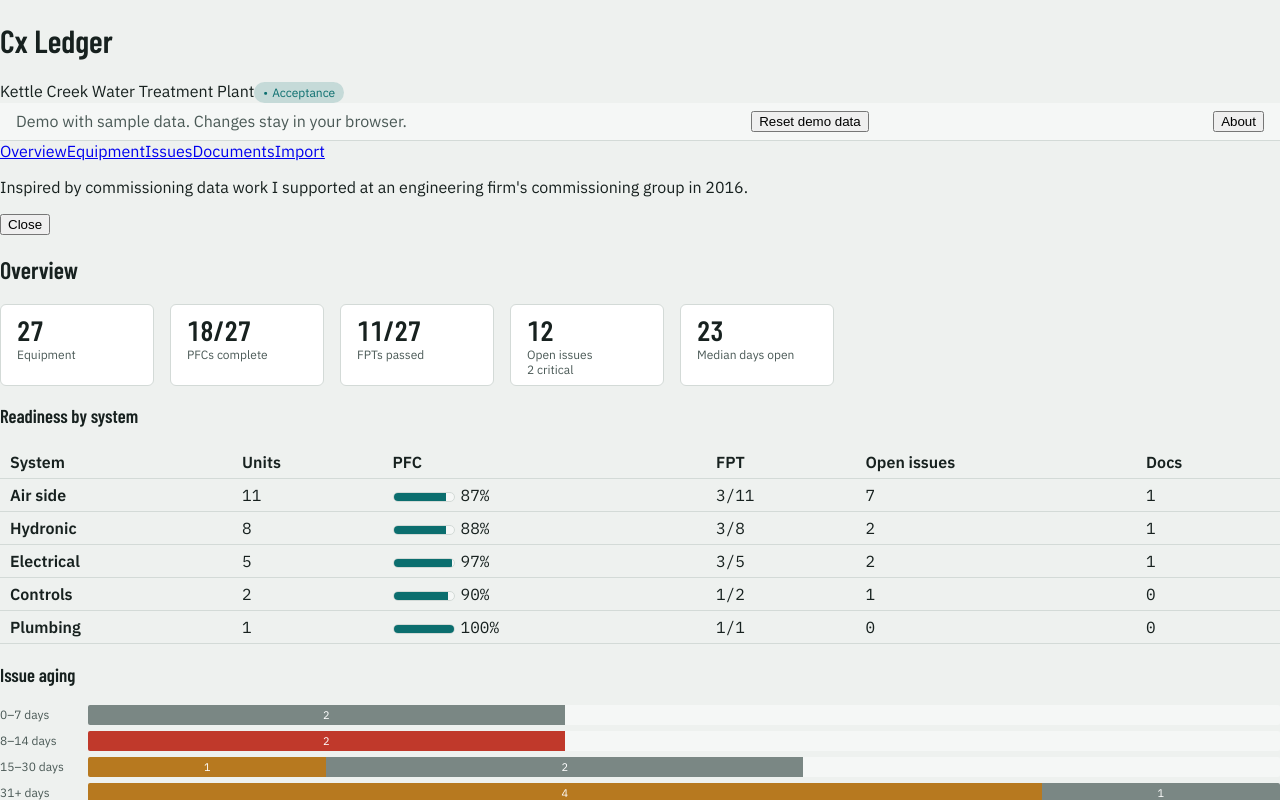
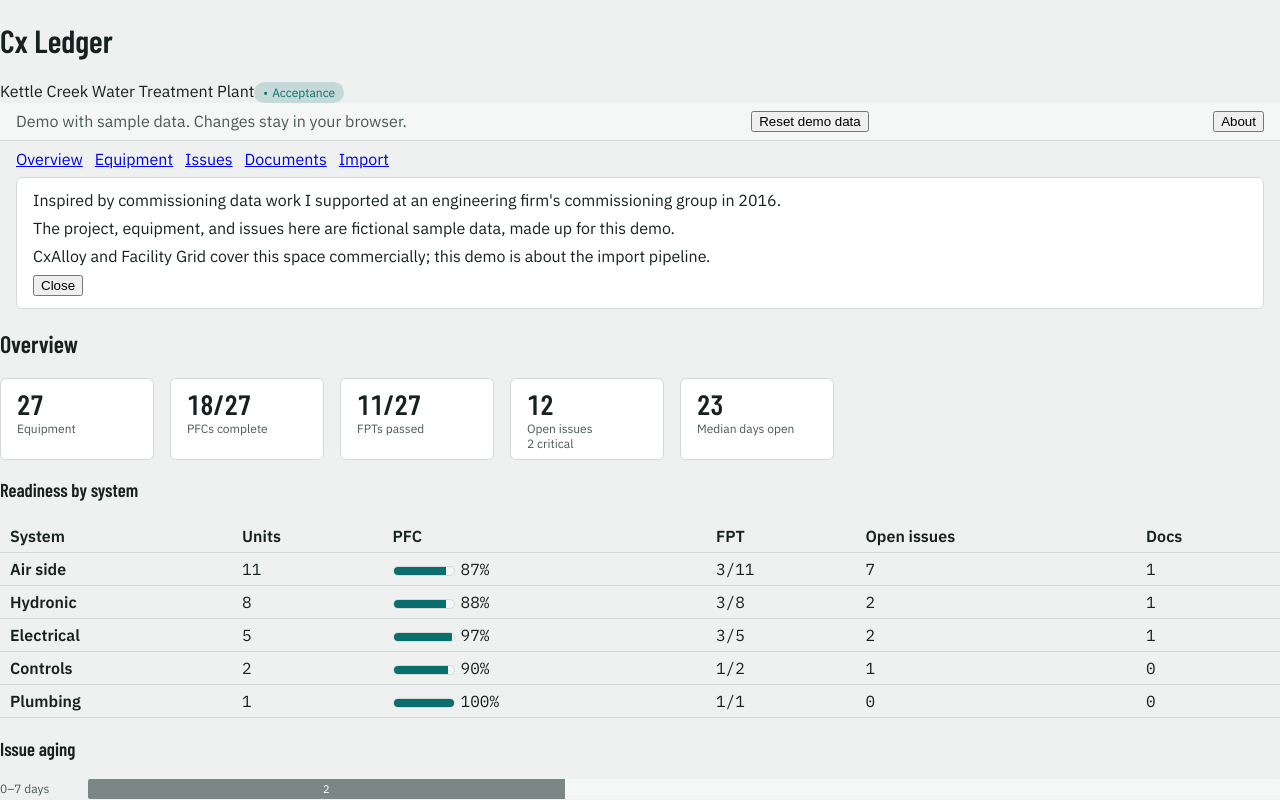
Before and after one commit to samtindal/cx-ledger, a React (Vite) app: page / in a window 1280 px wide. Both pictures are taken after a click on the button "About". Shown: the top 800 px of the page. Built offline with nearby package versions, Linux system fonts and the light colour scheme.

Commit message:
Add About, README, and lazy xlsx load

```diff
--- a/src/App.tsx
+++ b/src/App.tsx
@@ -2,6 +2,7 @@ import { useState } from 'react';
 import { PROJECT } from './data/project';
 import { useHashTab } from './lib/route';
 import { Banner } from './components/Banner';
+import { About } from './components/About';
 import { Chip } from './components/Chip';
 import { Tabs } from './components/Tabs';
 import { Overview } from './views/Overview';
@@ -33,12 +34,7 @@ export default function App() {
       </header>
       <Banner onAbout={() => setAboutOpen(true)} />
       <Tabs active={tab} />
-      {aboutOpen && (
-        <section aria-label="About">
-          <p>Inspired by commissioning data work I supported at an engineering firm&apos;s commissioning group in 2016.</p>
-          <button type="button" onClick={() => setAboutOpen(false)}>Close</button>
-        </section>
-      )}
+      {aboutOpen && <About onClose={() => setAboutOpen(false)} />}
       <main>
         <ActiveView />
       </main>
--- /dev/null
+++ b/src/components/About.tsx
@@ -0,0 +1,10 @@
+export function About({ onClose }: { onClose: () => void }) {
+  return (
+    <section className="about" aria-label="About">
+      <p>Inspired by commissioning data work I supported at an engineering firm's commissioning group in 2016.</p>
+      <p>The project, equipment, and issues here are fictional sample data, made up for this demo.</p>
+      <p>CxAlloy and Facility Grid cover this space commercially; this demo is about the import pipeline.</p>
+      <button type="button" onClick={onClose}>Close</button>
+    </section>
+  );
+}
--- a/src/styles/app.css
+++ b/src/styles/app.css
@@ -153,12 +153,19 @@ tbody tr:hover {
   right: 0;
   bottom: 0;
   width: min(480px, 100%);
+  box-sizing: border-box;
   overflow-y: auto;
   background: var(--surface);
   border-left: 1px solid var(--line);
   box-shadow: -4px 0 16px rgb(0 0 0 / .2);
   padding: 16px;
   z-index: 10;
+  animation: drawer-in .18s ease;
+}
+
+@keyframes drawer-in {
+  from { transform: translateX(16px); opacity: 0; }
+  to { transform: translateX(0); opacity: 1; }
 }
 
 .drawer__header {
@@ -245,6 +252,7 @@ tbody tr:hover {
 .bar > div {
   height: 100%;
   background: var(--accent);
+  transition: width .25s ease;
 }
 
 .aging-chart {
@@ -294,6 +302,18 @@ tbody tr:hover {
   list-style: none;
   padding: 0;
   margin: 0;
+}
+
+.about {
+  background: var(--surface);
+  border: 1px solid var(--line);
+  border-radius: var(--radius);
+  padding: 12px 16px;
+  margin: 0 16px 16px;
+}
+
+.about p {
+  margin: 0 0 8px;
 }
 
 .import-panel {
@@ -482,3 +502,19 @@ button.primary {
 button.primary:disabled {
   opacity: .5;
 }
+
+nav[aria-label='Sections'] {
+  display: flex;
+  flex-wrap: wrap;
+  gap: 4px 12px;
+  padding: 8px 16px;
+}
+
+@media (prefers-reduced-motion: reduce) {
+  .drawer {
+    animation: none;
+  }
+  .bar > div {
+    transition: none;
+  }
+}
--- a/src/views/import/SourcePanel.tsx
+++ b/src/views/import/SourcePanel.tsx
@@ -1,7 +1,6 @@
 import { useState, type DragEvent } from 'react';
 import type { SheetGrid } from '../../types';
 import { parseCsv } from '../../etl/parseCsv';
-import { readWorkbook } from '../../etl/readWorkbook';
 
 export interface ImportSource { source: string; origin: 'csv' | 'xlsx'; sheets: SheetGrid[] }
 
@@ -29,6 +28,7 @@ export function SourcePanel({ onSource }: { onSource(src: ImportSource): void })
       if (name.endsWith('.csv')) {
         submit({ source: file.name, origin: 'csv', sheets: [{ sheetName: 'CSV', rows: parseCsv(await file.text()) }] });
       } else if (name.endsWith('.xlsx') || name.endsWith('.xls')) {
+        const { readWorkbook } = await import('../../etl/readWorkbook');
         submit({ source: file.name, origin: 'xlsx', sheets: readWorkbook(await file.arrayBuffer()) });
       } else {
         setMessage(`${file.name} isn't a CSV or Excel file.`);
```
Also changed, not shown: vercel.json (added), 2 other files (tests, documents, lock files or other folders).
